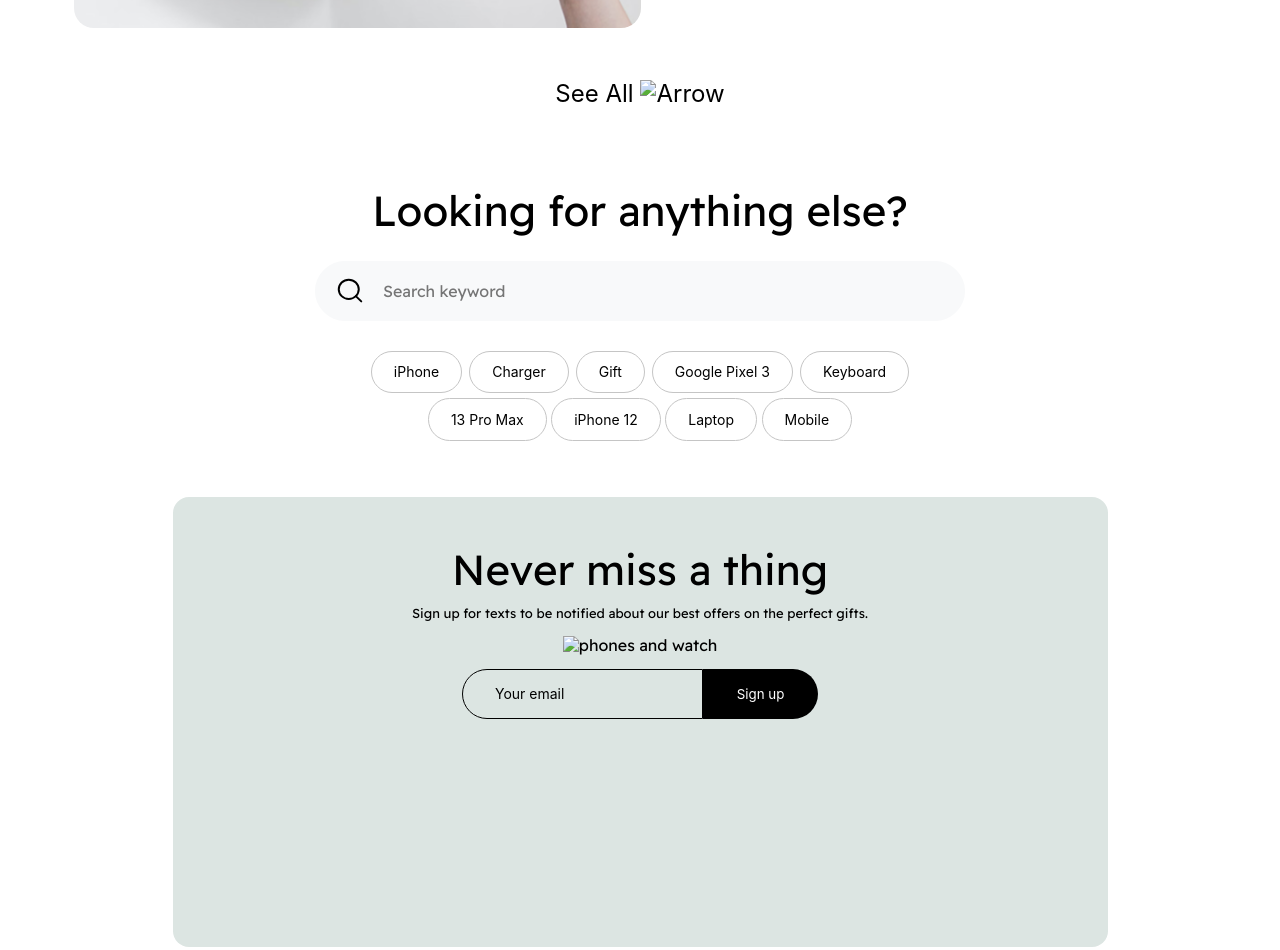
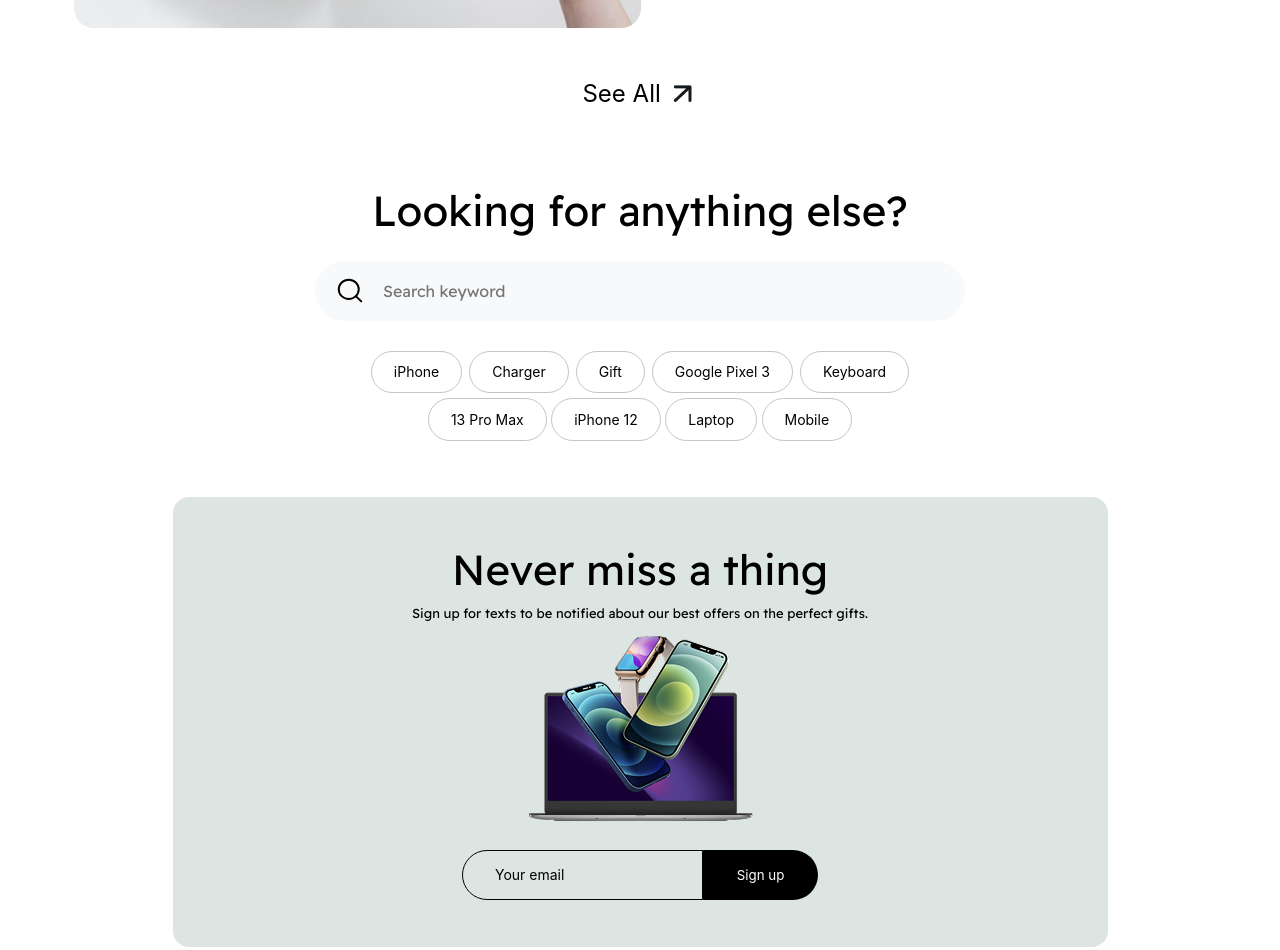
Before and after one commit to biggnika/barc1kwow, a plain HTML site: page phone/index.html in a window 1280 px wide. Shown: the part 3394-4344 px from the top of the page. Drawn offline with Linux system fonts and the light colour scheme; the site is published under a folder, as on GitHub Pages, so addresses that start at the root find nothing; files whose address does not match are found by name.

Commit message:
Update index.html

```diff
--- a/phone/index.html
+++ b/phone/index.html
@@ -597,7 +597,7 @@
                             </div>
 
                             <div class="ideas_last--text">
-                                <a href="#">See all <img src="/img/section-4/arrow.png" alt="arrow"></a>
+                                <a href="#">See all <img src="img/section-4/arrow.png" alt="arrow"></a>
                             </div>
                         </div>
                     </div>
@@ -661,7 +661,7 @@
                                                 notified
                                                 about our best offers on the perfect gifts.</div>
                                             <div class="newLetter-img">
-                                                <img src="/img/section-5/last.png" alt="phones and watch">
+                                                <img src="img/section-5/last.png" alt="phones and watch">
                                             </div>
                                         </div>
                                         <form class="subscribe-form">
```
